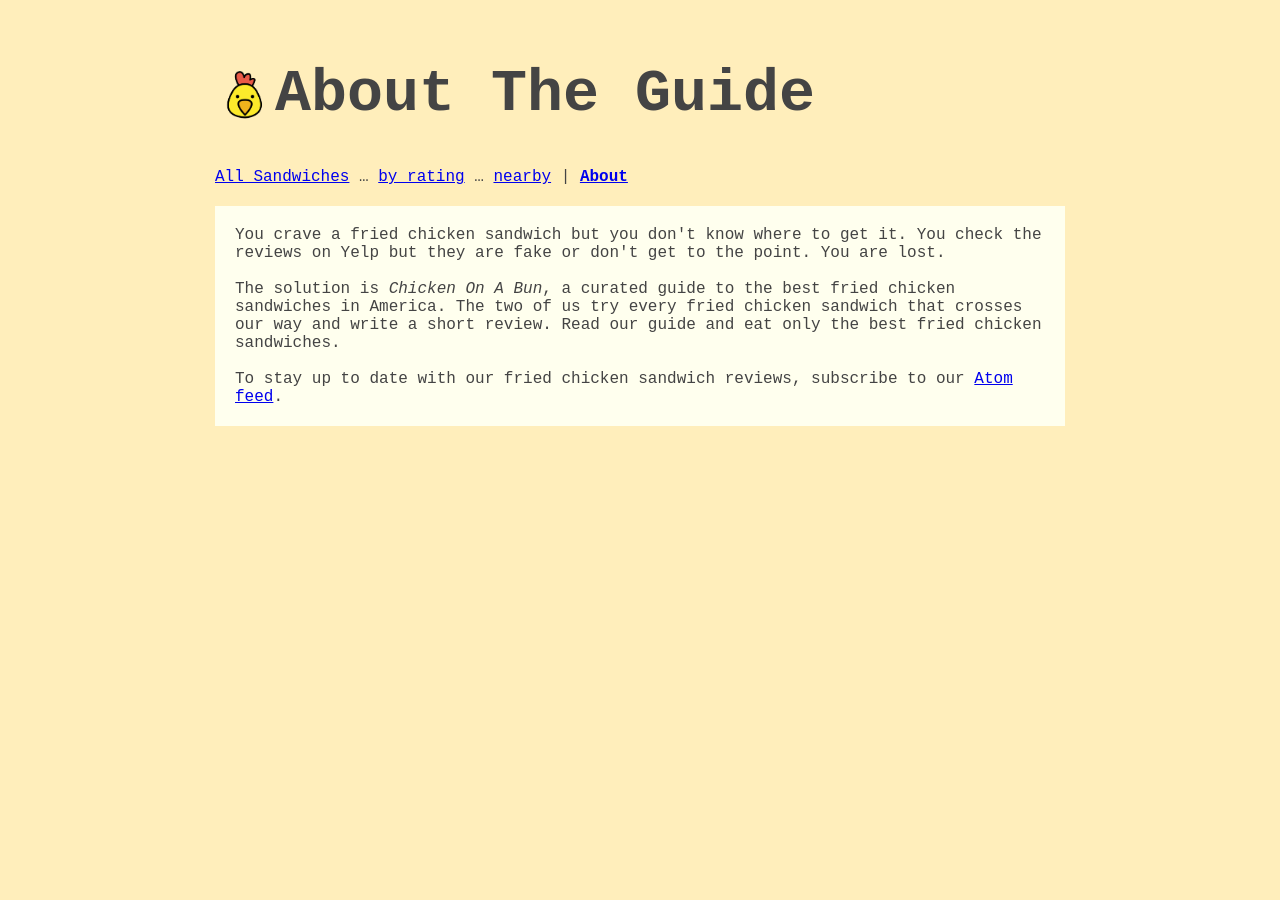
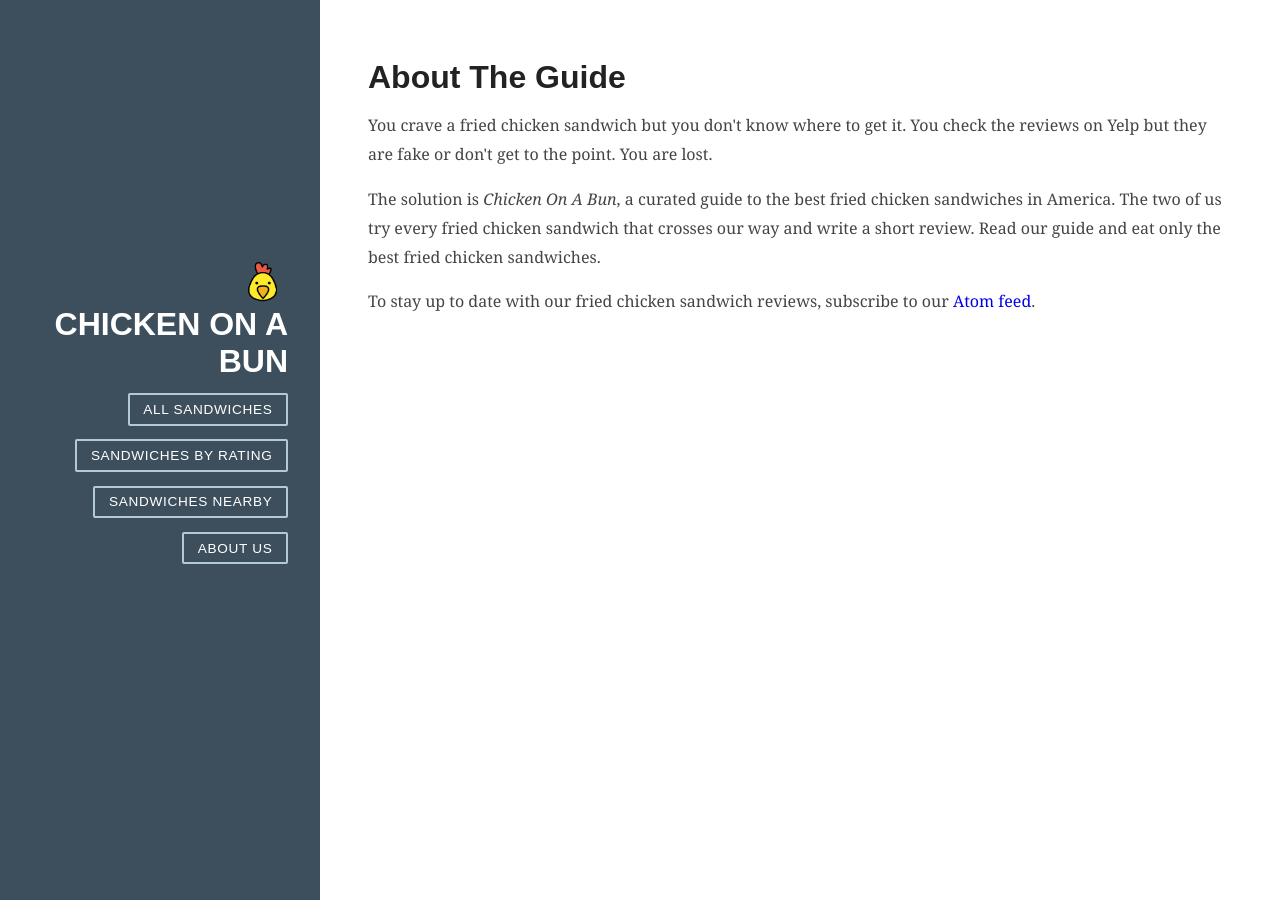
Before and after one commit to stefanthoss/chickenonabun, a Jekyll site: the page built from about.html, in a window 1280 px wide. Built offline with Jekyll 4.4.1, drawn with Linux system fonts in a browser that asks for light colours; nearby versions of some CDN libraries.

Commit message:
Add Pure CSS

```diff
--- a/_includes/navigation.html
+++ b/_includes/navigation.html
@@ -1,3 +1,16 @@
-<nav id="nav-bar">
-  <a href="/#date" id="date-link">All Sandwiches</a> &hellip; <a href="/#rating" id="rating-link">by rating</a> &hellip; <a href="/#location" id="location-link">nearby</a> | <a href="/about.html"{% if page.url == "/about.html" %} class="highlight"{% endif %}>About</a>
+<nav class="nav">
+  <ul class="nav-list">
+      <li class="nav-item">
+          <a class="pure-button" href="/#date">All sandwiches</a>
+      </li>
+      <li class="nav-item">
+          <a class="pure-button" href="/#rating">Sandwiches by rating</a>
+      </li>
+      <li class="nav-item">
+          <a class="pure-button" href="/#location">Sandwiches nearby</a>
+      </li>
+      <li class="nav-item">
+          <a class="pure-button" href="/about.html">About us</a>
+      </li>
+  </ul>
 </nav>
--- a/_layouts/default.html
+++ b/_layouts/default.html
@@ -3,17 +3,29 @@
   <head>
     <meta charset="utf-8" />
     <title>{% if page.title == site.title %}Fried Chicken Sandwich Reviews{% else %}{{ page.title }}{% endif %} | {{ site.title }}</title>
-    <meta name="viewport" content="width=device-width" />
-    <meta http-equiv="Content-Security-Policy" content="base-uri 'none'; default-src 'none'; form-action 'none'; frame-ancestors 'none'; img-src 'self'; script-src 'self'; style-src 'self';" />
-    <link rel="stylesheet" type="text/css" href="/assets/css/styles.css" />
+    <meta name="viewport" content="width=device-width, initial-scale=1" />
+    <meta http-equiv="Content-Security-Policy" content="base-uri 'none'; default-src 'none'; form-action 'none'; frame-ancestors 'none'; img-src 'self'; script-src 'self' cdnjs.cloudflare.com; style-src 'self' cdnjs.cloudflare.com;" />
+    <link rel="stylesheet" href="/assets/css/styles.css" />
+    <link rel="stylesheet" href="https://cdnjs.cloudflare.com/ajax/libs/pure/1.0.1/pure-min.css" />
+    <link rel="stylesheet" href="https://cdnjs.cloudflare.com/ajax/libs/pure/1.0.1/grids-responsive-min.css" />
     <script src="/assets/javascripts/app.js"></script>
     <script src="/assets/javascripts/lib.js"></script>
     {% seo title=false %}
     {% include favicons.html %}
   </head>
   <body>
-    <h1><img src="/assets/icons/chicken.png" alt="Chicken icon" class="header-icon" />{{ page.title }}</h1>
-    {% include navigation.html %}
-    {{ content }}
+    <div id="layout" class="pure-g">
+      <div class="sidebar pure-u-1 pure-u-md-1-4">
+        <div class="header">
+          <img src="/assets/icons/chicken.png" alt="Chicken icon" class="coab-logo" />
+          <h1 class="brand-title">{{ site.title }}</h1>
+          {% include navigation.html %}
+        </div>
+      </div>
+
+      <div class="content pure-u-1 pure-u-md-3-4">
+        {{ content }}
+      </div>
+    </div>
   </body>
 </html>
--- a/_sass/main.scss
+++ b/_sass/main.scss
@@ -1,77 +1,39 @@
-$layout-breakpoint: 850px;
-
 $background-color: #feb;
 $box-color: #ffe;
 $text-color: #444;
 
-.distance-indicator {
+* {
+  -webkit-box-sizing: border-box;
+  -moz-box-sizing: border-box;
   box-sizing: border-box;
-  font-style: italic;
-  padding: 10px;
-  position: absolute;
-  right: 0;
-  text-align: right;
-  top: 0;
-  width: 200px;
 }
 
-.header-icon {
-  height: 30px;
+a {
+  text-decoration: none;
+}
+a:hover,
+a:focus {
+  text-decoration: underline;
+}
+
+h3 {
+  font-weight: 100;
+}
+
+.coab-logo {
+  height: 50px;
   vertical-align: middle;
 }
 
-.highlight {
-  font-weight: bold;
-}
-
-.restaurant {
-  background-color: $box-color;
-  margin-bottom: 20px;
-  padding: 20px;
-  position: relative;
-}
-
-.sandwich-image {
-  display: block;
-  margin: 20px auto;
-  max-width: 100%;
-}
-
-body {
-  background-color: $background-color;
-  color: $text-color;
-  font-family: "Courier New", Courier, monospace;
-  margin: 10px auto;
-  padding: 0 20px;
-  width: auto;
-}
-
-h1 {
-  font-size: 30px;
-}
-
-h2 {
-  margin-top: 0;
-
-  a {
-    color: $text-color;
-    text-decoration: none;
-  }
-}
-
-nav {
-  margin-bottom: 20px;
-}
-
-p {
-  margin: 10px 0;
+.distance-indicator {
+  float: right;
+  margin-left: 1em;
 }
 
 .share-buttons {
   list-style: none;
   margin-bottom: 0;
   padding: 0;
-  text-align: center;
 
   img {
     width: 32px;
@@ -82,25 +44,103 @@ p {
   }
 }
 
-@media screen and (min-width: $layout-breakpoint) {
-  // Desktop stylesheet
-  .header-icon {
-    height: 60px;
+.pure-img-responsive {
+  max-width: 100%;
+  height: auto;
+}
+
+#layout {
+  padding: 0;
+}
+
+.header {
+  text-align: center;
+  top: auto;
+  margin: 3em auto;
+}
+
+.sidebar {
+  background: rgb(61, 79, 93);
+  color: #fff;
+}
+
+.brand-title {
+  margin: 0;
+  text-transform: uppercase;
+}
+
+.nav-list {
+  margin: 0;
+  padding: 0;
+  list-style: none;
+}
+
+.nav-item {
+  display: inline-block;
+  *display: inline;
+  zoom: 1;
+}
+
+.nav-item a {
+  background: transparent;
+  border: 2px solid rgb(176, 202, 219);
+  color: #fff;
+  margin-top: 1em;
+  letter-spacing: 0.05em;
+  text-transform: uppercase;
+  font-size: 85%;
+}
+
+.nav-item a:hover,
+.nav-item a:focus {
+  border: 2px solid rgb(61, 146, 201);
+  text-decoration: none;
+}
+
+.content {
+  padding: 2em 1em 0;
+}
+
+.post {
+  padding-bottom: 2em;
+}
+
+.post-title {
+  font-size: 2em;
+  color: #222;
+  margin-bottom: 0.2em;
+}
+
+.post-description {
+  font-family: Georgia, "Cambria", serif;
+  color: #444;
+  line-height: 1.8em;
+}
+
+.post-meta {
+  color: #999;
+  font-size: 90%;
+  margin: 0;
+}
+
+@media (min-width: 48em) {
+  .content {
+    padding: 2em 3em 0;
+    margin-left: 25%;
   }
 
-  body {
-    margin: 60px auto;
-    padding: 0;
-    width: $layout-breakpoint;
+  .header {
+    margin: 80% 2em 0;
+    text-align: right;
   }
 
-  h1 {
-    font-size: 60px;
+  .sidebar {
+    position: fixed;
+    top: 0;
+    bottom: 0;
   }
 
-  .share-buttons {
-    img {
-      width: 40px;
-    }
+  .footer {
+    text-align: center;
   }
 }
--- a/about.html
+++ b/about.html
@@ -3,13 +3,21 @@ title: About The Guide
 description: Chicken On A Bun is a curated guide to the best fried chicken sandwiches in America. Read our guide and eat only the best fried chicken sandwiches.
 ---
 
-<p class="restaurant">
-  You crave a fried chicken sandwich but you don't know where to get it. You check the reviews on Yelp but they are fake
-  or don't get to the point. You are lost.<br /><br />
+<div class="posts">
+  <section class="post">
+    <header class="post-header">
+      <h2 class="post-title">{{ page.title }}</h2>
+    </header>
 
-  The solution is <em>Chicken On A Bun</em>, a curated guide to the best fried chicken sandwiches in America. The two of
-  us try every fried chicken sandwich that crosses our way and write a short review. Read our guide and eat only the best
-  fried chicken sandwiches.<br /><br />
+    <div class="post-description">
+      <p>You crave a fried chicken sandwich but you don't know where to get it. You check the reviews on Yelp but they are
+        fake or don't get to the point. You are lost.</p>
 
-  To stay up to date with our fried chicken sandwich reviews, subscribe to our <a href="/feed.xml">Atom feed</a>.
-</p>
+      <p>The solution is <em>Chicken On A Bun</em>, a curated guide to the best fried chicken sandwiches in America. The
+        two of us try every fried chicken sandwich that crosses our way and write a short review. Read our guide and eat
+        only the best fried chicken sandwiches.</p>
+
+      <p>To stay up to date with our fried chicken sandwich reviews, subscribe to our <a href="/feed.xml">Atom feed</a>.</p>
+    </div>
+  </section>
+</div>
```
Also changed, not shown: _layouts/post.html (+32 -18 lines), index.html (+24 -24 lines).
